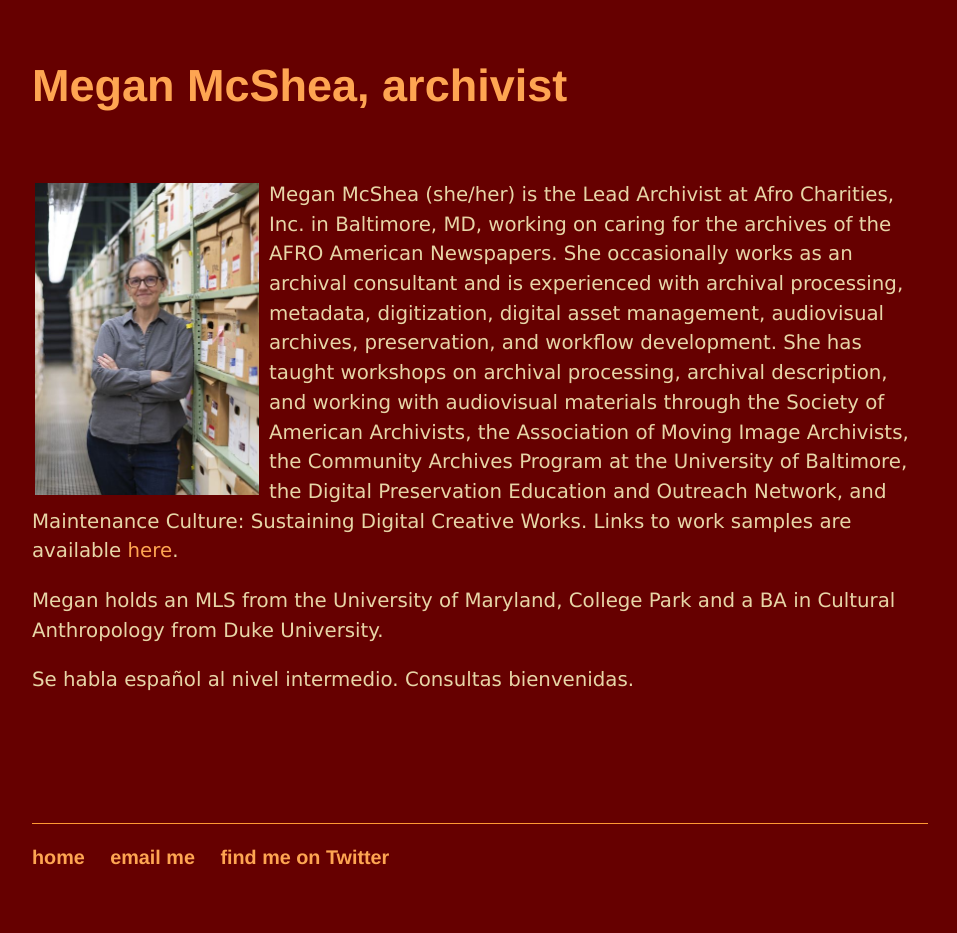
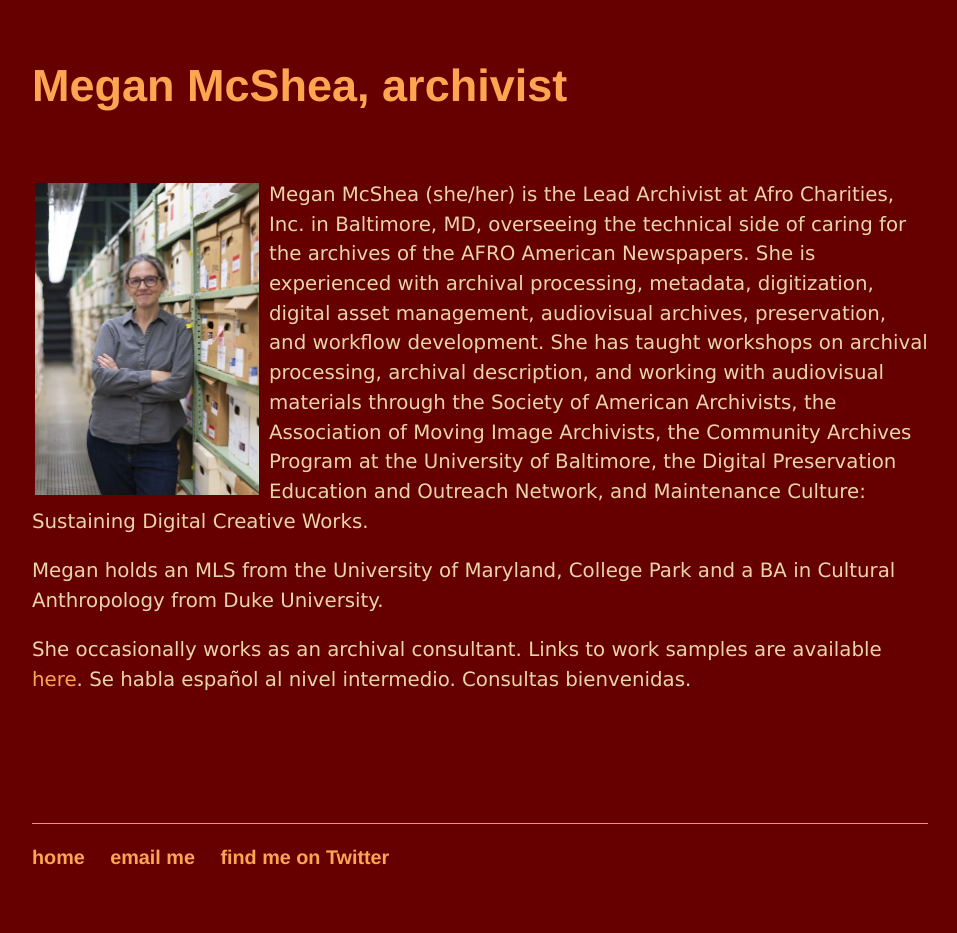
Before and after one commit to megan-mcshea/megan-mcshea.github.io, a Jekyll site: the page built from archivistbio.html, in a window 1280 px wide. Shown: the whole page, without its empty margins (160-1117 px from the left). Built offline with Jekyll 4.4.1, drawn with Linux system fonts in a browser that asks for light colours.

Commit message:
Update archivistbio.html

```diff
--- a/archivistbio.html
+++ b/archivistbio.html
@@ -6,9 +6,9 @@ title: Megan McShea, archivist
 	<h1><a href="/archivist.html">Megan McShea, archivist</a></h1>
  <br>
   <p><img src="/AFROStaffPhoto.jpg" alt="photo by SHAN Wallace" style="float:left;max-width:25%;padding:3px 10px 8px 3px;width=50;">
-	  Megan McShea (she/her) is the Lead Archivist at Afro Charities, Inc. in Baltimore, MD, working on caring for the archives of the AFRO American Newspapers. She occasionally works as an archival consultant and is experienced with archival processing, metadata, digitization, digital asset management, audiovisual archives, preservation, and workflow development. She has taught workshops on archival processing, archival description, and working with audiovisual materials through the Society of American Archivists, the Association of Moving Image Archivists, the Community Archives Program at the University of Baltimore, the Digital Preservation Education and Outreach Network, and Maintenance Culture: Sustaining Digital Creative Works. Links to work samples are available <a href="/archivist.html">here</a>.</p>
+	  Megan McShea (she/her) is the Lead Archivist at Afro Charities, Inc. in Baltimore, MD, overseeing the technical side of caring for the archives of the AFRO American Newspapers. She is experienced with archival processing, metadata, digitization, digital asset management, audiovisual archives, preservation, and workflow development. She has taught workshops on archival processing, archival description, and working with audiovisual materials through the Society of American Archivists, the Association of Moving Image Archivists, the Community Archives Program at the University of Baltimore, the Digital Preservation Education and Outreach Network, and Maintenance Culture: Sustaining Digital Creative Works. </p>
 	  		  <p>Megan holds an MLS from the University of Maryland, College Park and a BA in Cultural Anthropology from Duke University. </p>
-			  <p>Se habla espan&#771;ol al nivel intermedio. Consultas bienvenidas.</p>
+			  <p>She occasionally works as an archival consultant. Links to work samples are available <a href="/archivist.html">here</a>. Se habla espan&#771;ol al nivel intermedio. Consultas bienvenidas.</p>
 	<br>
 	<br>
 	<br>
```
